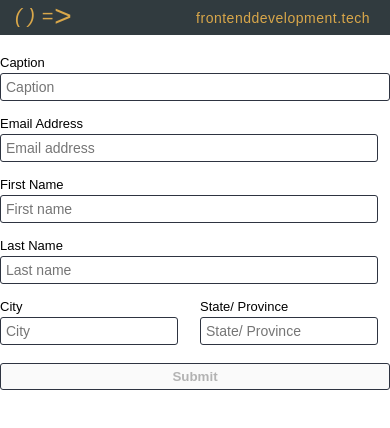
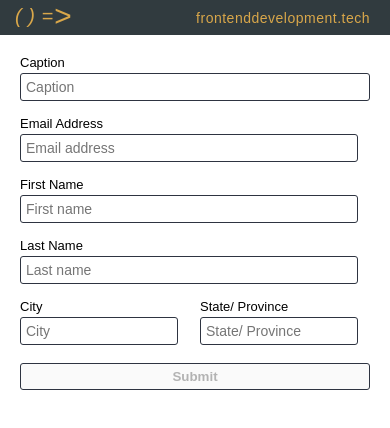
Before and after one commit to eastcoastdeveloper/angular-form-validation, an Angular app: page / in a window 390 px wide. Shown: the top 428 px of the page. Built offline with nearby package versions, Linux system fonts and the light colour scheme.

Commit message:
2 files modified

```diff
--- a/src/app/app.component.html
+++ b/src/app/app.component.html
@@ -1,4 +1,4 @@
-<div>
+<div id="demo">
   <form (ngSubmit)="onSubmit()" #myForm="ngForm">
     <div ngModelGroup="requiredFields" #requiredFields="ngModelGroup">
       <div>
--- a/src/styles.scss
+++ b/src/styles.scss
@@ -44,3 +44,9 @@ header {
     color: #d9a74a;
   }
 }
+
+@media screen and (max-width: 600px){
+  #demo {
+    margin: 0 20px;
+  }
+}
```
